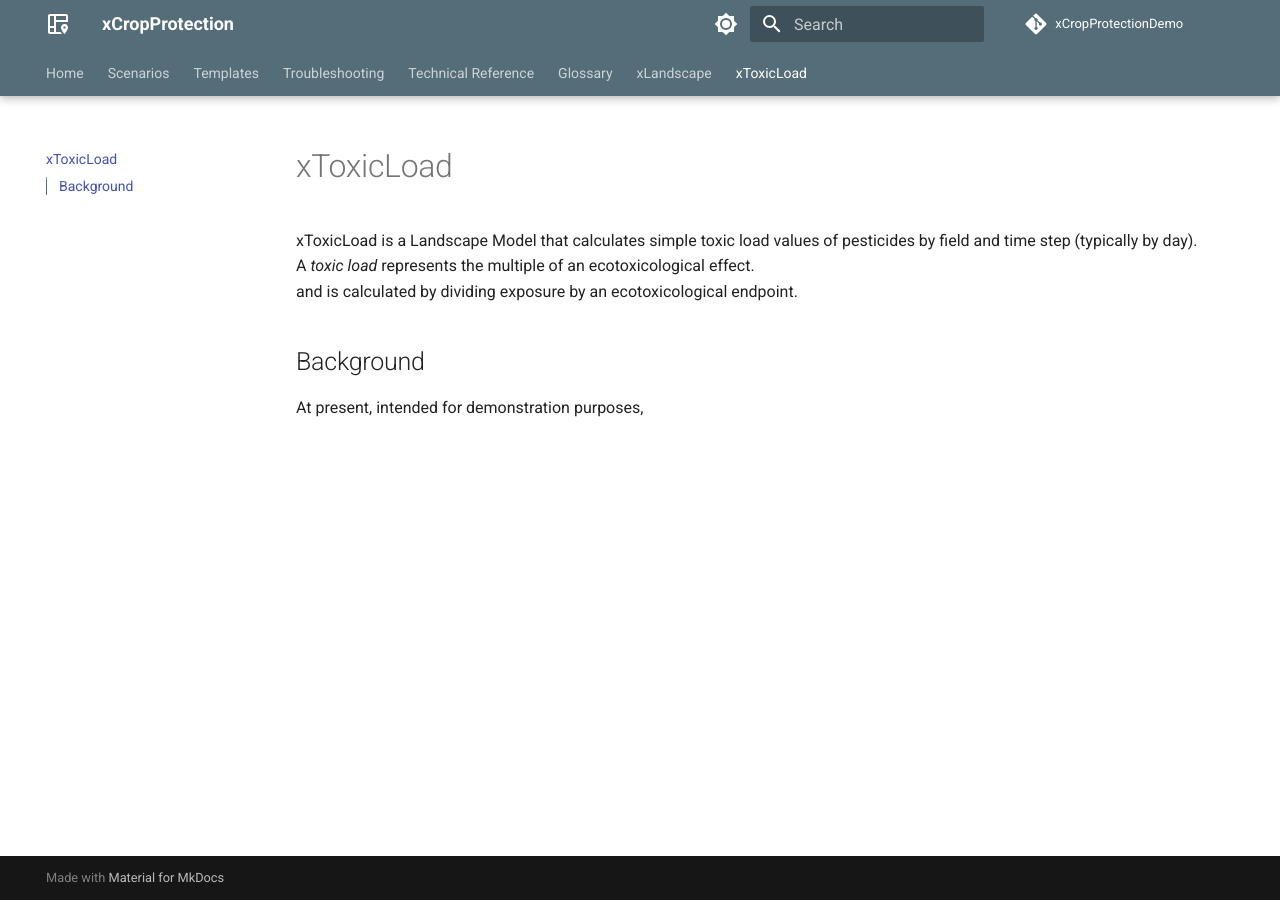
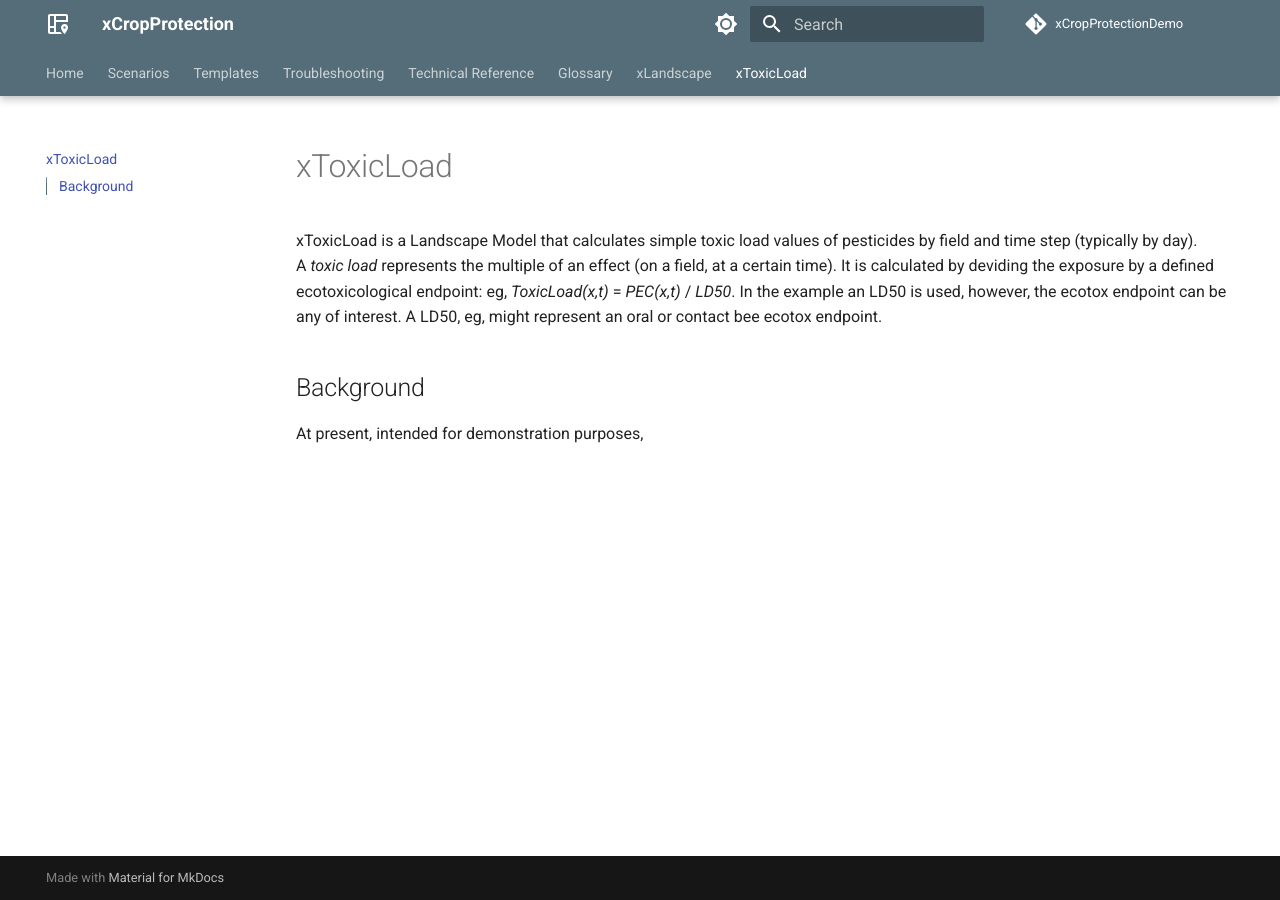
Before and after one commit to xlandscape/xCropProtectionDemoDoc, an MkDocs documentation site: the page built from docs/xToxicLoad/xToxicLoad-intro.md, in a window 1280 px wide. Built offline with MkDocs 1.6.1 and Material for MkDocs 9.7.7, drawn with Linux system fonts in a browser that asks for light colours; comment, search, counter and statistics services are not loaded.

Commit message:
continue on 'xToxicLoad'

```diff
--- a/docs/xToxicLoad/xToxicLoad-intro.md
+++ b/docs/xToxicLoad/xToxicLoad-intro.md
@@ -1,8 +1,7 @@
 # xToxicLoad
 
 xToxicLoad is a Landscape Model that calculates simple toxic load values of pesticides by field and time step (typically by day).
-A *toxic load* represents the multiple of an ecotoxicological effect.
- and is calculated by dividing exposure by an ecotoxicological endpoint.
+A *toxic load* represents the multiple of an effect (on a field, at a certain time). It is calculated by deviding the exposure by a defined ecotoxicological endpoint: eg, *ToxicLoad(x,t)* = *PEC(x,t)* / *LD50*. In the example an LD50 is used, however, the ecotox endpoint can be any of interest. A LD50, eg, might represent an oral or contact bee ecotox endpoint.
 
 
 ## Background
```
